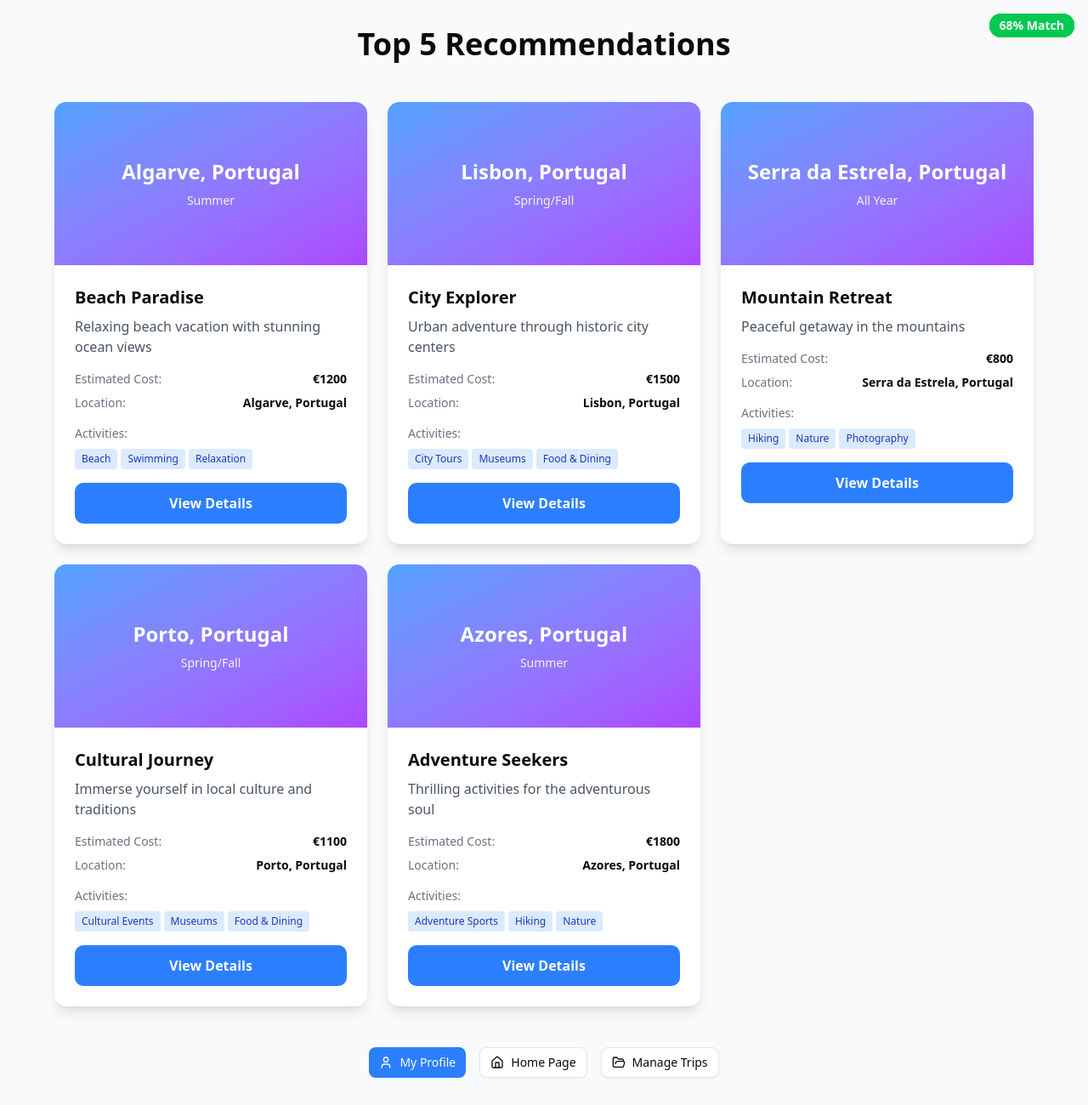
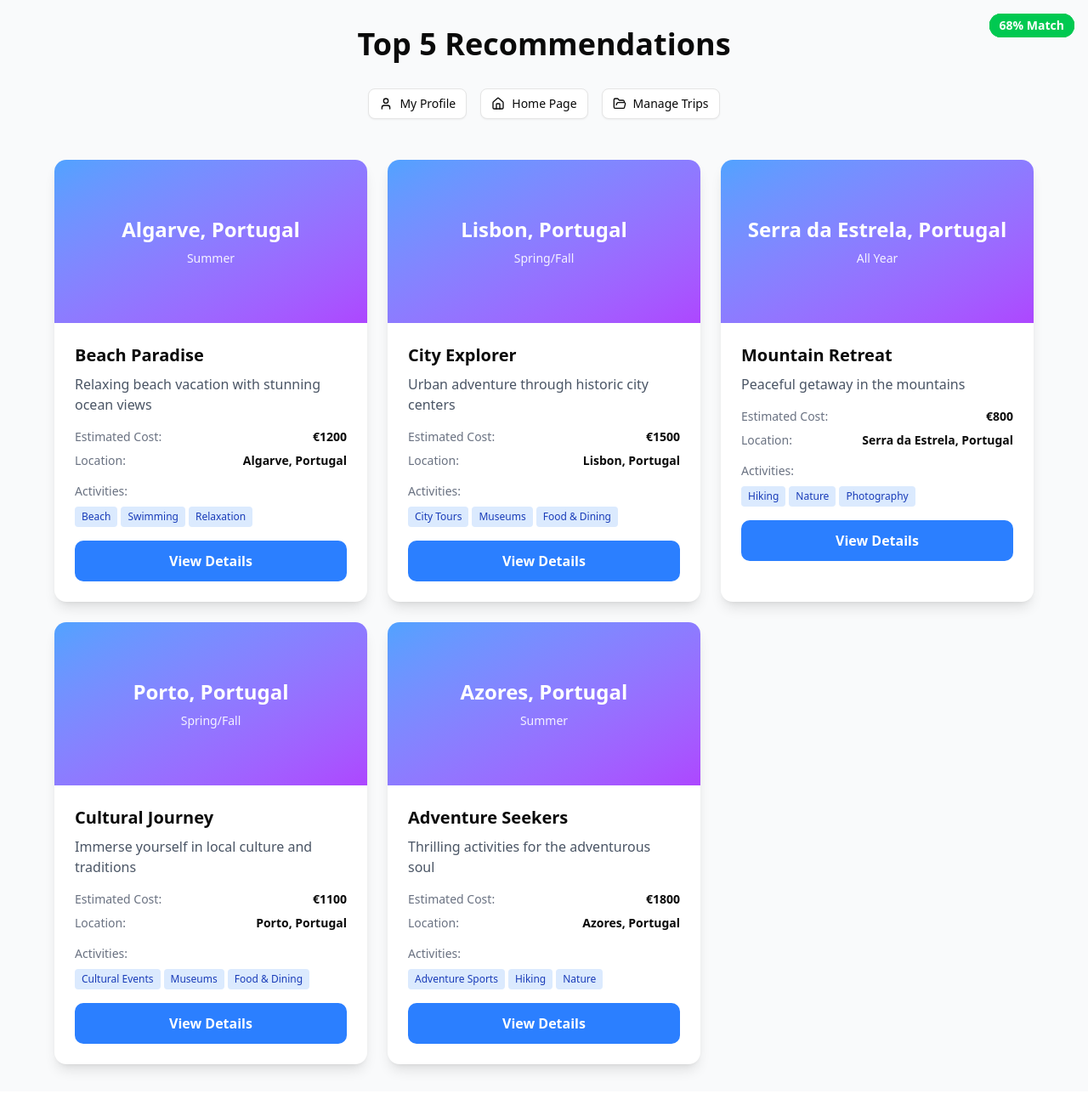
Before and after one commit to Hitchhiker-s-Guide-to-Arraial/frontend, a Next.js app in the folder travelplanner/: page /recs in a window 1280 px wide. Shown: the whole page at 85% size. Built offline with nearby package versions, Linux system fonts and the light colour scheme.

Commit message:
small fix to my profile button on recs page

```diff
--- a/travelplanner/src/app/recs/page.tsx
+++ b/travelplanner/src/app/recs/page.tsx
@@ -89,7 +89,7 @@ const getPersonalizedRecommendations = (tripData: TripData): Recommendation[] =>
         bestSeason: "Spring/Fall",
         activities: tripData.activities.slice(0, 3),
         matchScore: 95,
-      slug: "rec-1" // Fixed slug
+        slug: "rec-1"
       },
       {
         id: 2,
@@ -100,7 +100,7 @@ const getPersonalizedRecommendations = (tripData: TripData): Recommendation[] =>
         bestSeason: "Summer",
         activities: ["Adventure Sports", "Nature", ...tripData.activities.filter(a => a !== 'Adventure Sports')],
         matchScore: 88,
-      slug: "rec-2" // Fixed slug
+        slug: "rec-2"
       },
       {
         id: 3,
@@ -111,7 +111,7 @@ const getPersonalizedRecommendations = (tripData: TripData): Recommendation[] =>
         bestSeason: "Summer",
         activities: ["Beach", "Relaxation", "Food & Dining"],
         matchScore: 82,
-      slug: "rec-3" // Fixed slug
+        slug: "rec-3"
       },
       {
         id: 4,
@@ -122,7 +122,7 @@ const getPersonalizedRecommendations = (tripData: TripData): Recommendation[] =>
         bestSeason: "All Year",
         activities: ["Hiking", "Nature", "Photography"],
         matchScore: 78,
-      slug: "rec-4" // Fixed slug
+        slug: "rec-4"
       },
       {
         id: 5,
@@ -133,7 +133,7 @@ const getPersonalizedRecommendations = (tripData: TripData): Recommendation[] =>
         bestSeason: "Spring/Fall",
         activities: ["City Tours", "Museums", "Cultural Events"],
         matchScore: 85,
-      slug: "rec-5" // Fixed slug
+        slug: "rec-5"
       }
     ];
 
@@ -151,7 +151,7 @@ const getPersonalizedRecommendations = (tripData: TripData): Recommendation[] =>
         bestSeason: "Summer",
         activities: ["Beach", "Swimming", "Relaxation"],
         matchScore: 75,
-      slug: "rec-1" // Fixed slug
+        slug: "rec-1"
       },
       {
         id: 2,
@@ -162,7 +162,7 @@ const getPersonalizedRecommendations = (tripData: TripData): Recommendation[] =>
         bestSeason: "Spring/Fall",
         activities: ["City Tours", "Museums", "Food & Dining"],
         matchScore: 70,
-      slug: "rec-2" // Fixed slug
+        slug: "rec-2"
       },
       {
         id: 3,
@@ -173,7 +173,7 @@ const getPersonalizedRecommendations = (tripData: TripData): Recommendation[] =>
         bestSeason: "All Year",
         activities: ["Hiking", "Nature", "Photography"],
         matchScore: 65,
-      slug: "rec-3" // Fixed slug
+        slug: "rec-3"
       },
       {
         id: 4,
@@ -184,7 +184,7 @@ const getPersonalizedRecommendations = (tripData: TripData): Recommendation[] =>
         bestSeason: "Spring/Fall",
         activities: ["Cultural Events", "Museums", "Food & Dining"],
         matchScore: 72,
-      slug: "rec-4" // Fixed slug
+        slug: "rec-4"
       },
       {
         id: 5,
@@ -195,7 +195,7 @@ const getPersonalizedRecommendations = (tripData: TripData): Recommendation[] =>
         bestSeason: "Summer",
         activities: ["Adventure Sports", "Hiking", "Nature"],
         matchScore: 68,
-      slug: "rec-5" // Fixed slug
+        slug: "rec-5"
       }
     ];
   };
@@ -230,12 +230,12 @@ const getPersonalizedRecommendations = (tripData: TripData): Recommendation[] =>
     <main className="min-h-screen p-8 bg-gray-50">
       <div className="max-w-6xl mx-auto">
         {/* Header with trip summary */}
-        <div className="text-center mb-12">
+        <div className="text-center mb-8">
           <h1 className="text-4xl font-bold mb-4">
             {tripData ? "Your Personalized Recommendations" : "Top 5 Recommendations"}
           </h1>
           {tripData && (
-            <div className="bg-white rounded-lg p-6 shadow-sm max-w-2xl mx-auto">
+            <div className="bg-white rounded-lg p-6 shadow-sm max-w-2xl mx-auto mb-6">
               <p className="text-lg text-gray-700 mb-2">
                 Based on your trip from <strong>{tripData.departure}</strong>{" "}
                 {tripData.destination !== 'flexible' && `to ${tripData.destination}`}
@@ -250,6 +250,34 @@ const getPersonalizedRecommendations = (tripData: TripData): Recommendation[] =>
               </div>
             </div>
           )}
+        </div>
+
+        {/* Action Buttons - Moved to top */}
+        <div className="flex justify-center gap-4 mb-12">
+          <Button
+            onClick={() => handleNavigation("/profile", "Going to your profile...")}
+            variant="outline"
+            className="flex items-center gap-2"
+          >
+            <User className="h-4 w-4" />
+            My Profile
+          </Button>
+          <Button
+            onClick={() => handleNavigation("/", "Going home...")}
+            variant="outline"
+            className="flex items-center gap-2"
+          >
+            <Home className="h-4 w-4" />
+            Home Page
+          </Button>
+          <Button
+            onClick={() => handleNavigation("/gerir", "Managing your trips...")}
+            variant="outline"
+            className="flex items-center gap-2"
+          >
+            <FolderOpen className="h-4 w-4" />
+            Manage Trips
+          </Button>
         </div>
 
         {/* Recommendations Grid */}
@@ -309,33 +337,6 @@ const getPersonalizedRecommendations = (tripData: TripData): Recommendation[] =>
             </div>
           ))}
         </div>
-
-        {/* Action Buttons */}
-        <div className="flex justify-center gap-4 mt-12">
-          <Button
-            onClick={() => handleNavigation("/profile", "Going to your profile...")}
-            className="flex items-center gap-2 bg-blue-500 hover:bg-blue-600"
-          >
-            <User className="h-4 w-4" />
-            My Profile
-          </Button>
-          <Button
-            onClick={() => handleNavigation("/", "Going home...")}
-            variant="outline"
-            className="flex items-center gap-2"
-          >
-            <Home className="h-4 w-4" />
-            Home Page
-          </Button>
-          <Button
-            onClick={() => handleNavigation("/gerir", "Managing your trips...")}
-            variant="outline"
-            className="flex items-center gap-2"
-          >
-            <FolderOpen className="h-4 w-4" />
-            Manage Trips
-          </Button>
-        </div>
       </div>
     </main>
   );
```
Lines whose indentation alone changed are shown as unchanged.
